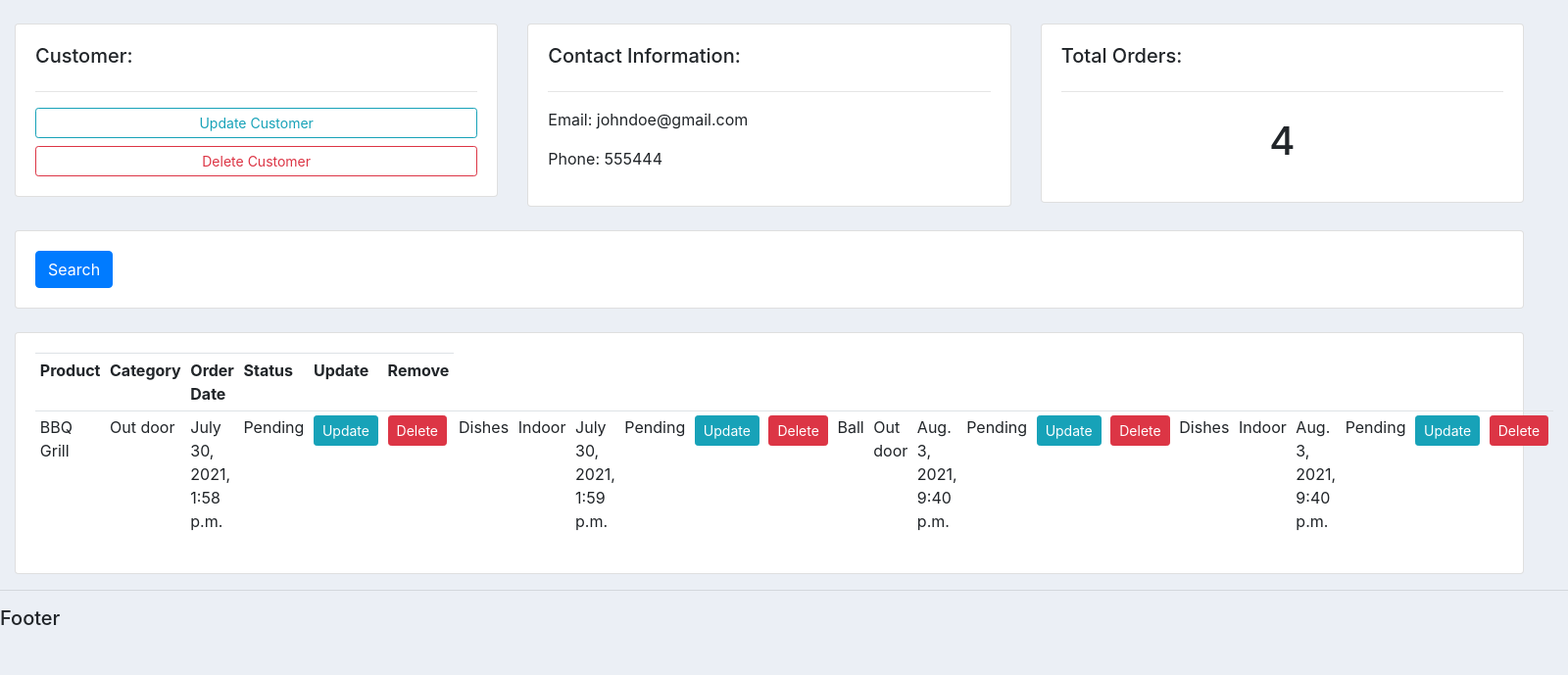
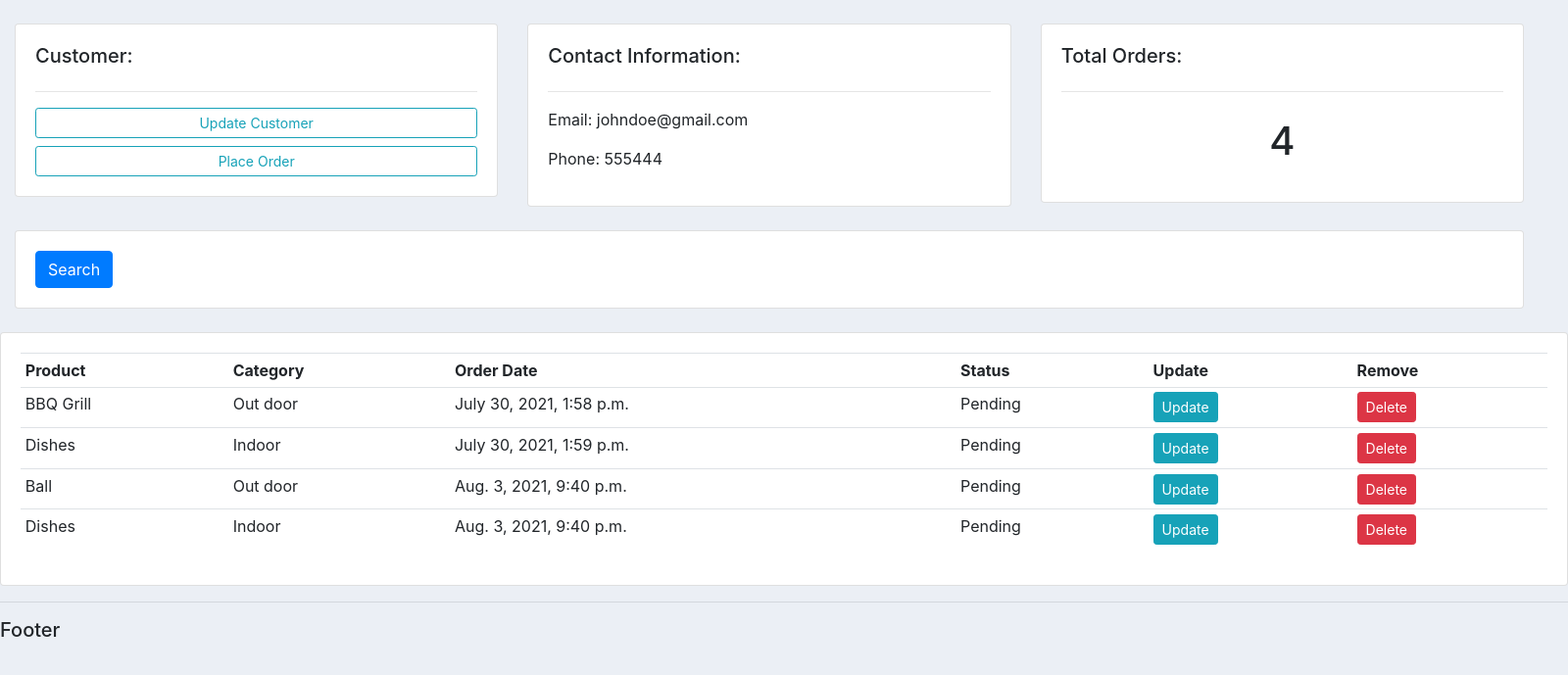
Before and after one commit to Gerakakliwe/django_cmp, a Django app: page /customer/1/ in a window 1600 px wide. Shown: the part 56-745 px from the top of the page at 98% size. Run offline with Django 3.2, Linux system fonts and the light colour scheme; data comes from the database, SQL or seed files in the repository; both versions use the stored data as it was after the commit; some libraries are stand-ins or nearby versions.

Commit message:
Add inline formsets

```diff
--- a/cmp/accounts/templates/accounts/customer.html
+++ b/cmp/accounts/templates/accounts/customer.html
@@ -11,7 +11,7 @@
             <h5>Customer:</h5>
             <hr>
             <a class="btn btn-outline-info btn-sm btn-block" href="">Update Customer</a>
-            <a class="btn btn-outline-danger btn-sm btn-block" href="">Delete Customer</a>
+            <a class="btn btn-outline-info btn-sm btn-block" href="{% url 'create_order' customer.id %}">Place Order</a>
         </div>
     </div>
 
@@ -50,8 +50,7 @@
 
 <br>
 
-<div class="container-fluid row">
-
+<div class="row">
     <div class="col-md">
         <div class="card card-body">
             <table class="table table-sm">
@@ -64,13 +63,17 @@
                     <th>Remove</th>
                 </tr>
                 {% for order in orders %}
-                <td>{{order.product}}</td>
-                <td>{{order.product.category}}</td>
-                <td>{{order.date_created}}</td>
-                <td>{{order.status}}</td>
-                <td><a class="btn btn-sm btn-info" href=" {% url 'update_order' order.id %}">Update</a></td>
-                <td><a class="btn btn-sm btn-danger" href=" {% url 'delete_order' order.id %}">Delete</a></td>
-                {% endfor %}
+
+				<tr>
+					<td>{{order.product}}</td>
+					<td>{{order.product.category}}</td>
+					<td>{{order.date_created}}</td>
+					<td>{{order.status}}</td>
+					<td><a class="btn btn-sm btn-info" href="{% url 'update_order' order.id %}">Update</a></td>
+
+					<td><a class="btn btn-sm btn-danger" href="{% url 'delete_order' order.id %}">Delete</a></td>
+				</tr>
+				{% endfor %}
             </table>
         </div>
     </div>
--- a/cmp/accounts/templates/accounts/dashboard.html
+++ b/cmp/accounts/templates/accounts/dashboard.html
@@ -34,7 +34,6 @@
         <h5>LAST 5 ORDERS</h5>
         <hr>
         <div class="card card-body">
-            <a class="btn btn-primary btn-sm btn-block" href="{% url 'create_order' %}">Create Order</a>
             <table class="table table-sm">
                 <tr>
                     <th>Product</th>
--- a/cmp/accounts/urls.py
+++ b/cmp/accounts/urls.py
@@ -5,7 +5,8 @@ urlpatterns = [
     path('', views.home, name="home"),
     path('products/', views.products, name="products"),
     path('customer/<str:pk>/', views.customer, name="customer"),
-    path('create_order', views.createOrder, name="create_order"),
+
+    path('create_order/<str:pk>/', views.createOrder, name="create_order"),
     path('update_order/<str:pk>/', views.updateOrder, name="update_order"),
     path('delete_order/<str:pk>/', views.deleteOrder, name="delete_order"),
 ]
--- a/cmp/accounts/views.py
+++ b/cmp/accounts/views.py
@@ -2,6 +2,7 @@ from django.shortcuts import render, redirect
 from django.http import HttpResponse
 from .models import *
 from .forms import OrderForm
+from django.forms import inlineformset_factory
 
 
 # Create your views here.
@@ -39,15 +40,17 @@ def customer(request, pk):
     return render(request, 'accounts/customer.html', context)
 
 
-def createOrder(request):
-    form = OrderForm()
+def createOrder(request, pk):
+    OrderFormSet = inlineformset_factory(Customer, Order, fields=('product', 'status'), extra=10)
+    customer = Customer.objects.get(id=pk)
+    formset = OrderFormSet(instance=customer)
     if request.method == 'POST':
-        form = OrderForm(request.POST)
-        if form.is_valid():
-            form.save()
+        formset = OrderFormSet(request.POST, instance=customer)
+        if formset.is_valid():
+            formset.save()
             return redirect('/')
 
-    context = {'form': form}
+    context = {'formset': formset}
 
     return render(request, 'accounts/order_form.html', context)
 
```
Also changed, not shown: cmp/accounts/templates/accounts/order_form.html (+5 -2 lines), cmp/db.sqlite3.
